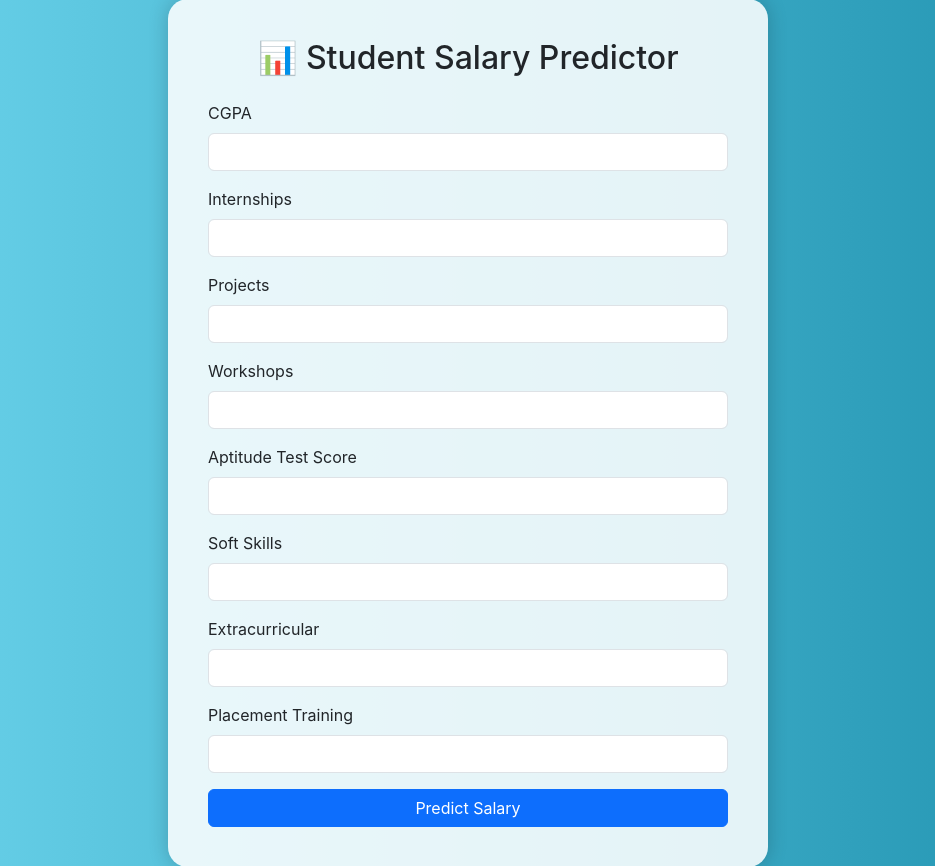
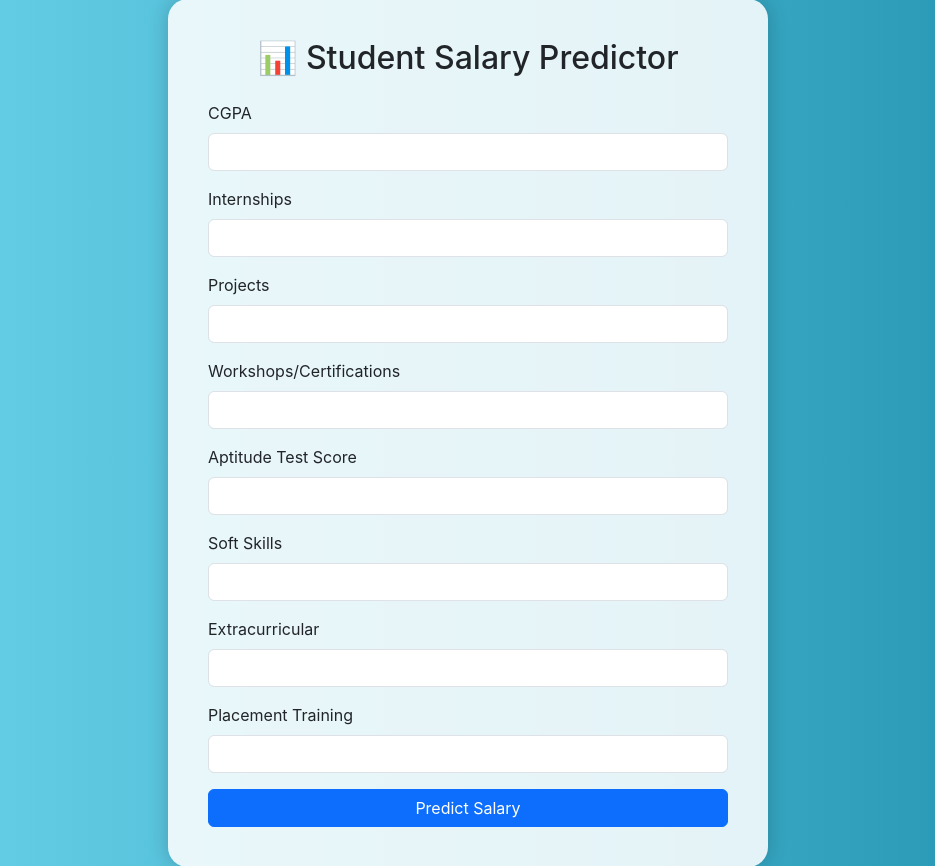
Before and after one commit to sumits234/student-salary-predictor, a Flask app: page / in a window 1280 px wide. Shown: the part 51-917 px from the top of the page, without its empty margins (172-1107 px from the left). Run offline with Flask 3, Linux system fonts and the light colour scheme; parts of the project's set-up code (start-up, migrations or seed data) failed here and were passed over.

```diff
--- a/app.py
+++ b/app.py
@@ -82,4 +82,6 @@ def predict():
                            recommended_domains=recommended_domains)
 
 if __name__ == '__main__':
-    app.run(debug=True)
+    import os
+    port = int(os.environ.get('PORT', 5000))
+    app.run(debug=True, host='0.0.0.0', port=port)
--- a/templates/index.html
+++ b/templates/index.html
@@ -23,7 +23,7 @@
   <div class="form-container">
     <h2 class="text-center mb-4">📊 Student Salary Predictor</h2>
     <form action="/predict" method="post">
-      {% for field in ['CGPA', 'Internships', 'Projects', 'Workshops', 'AptitudeTestScore', 'SoftSkills', 'Extracurricular', 'PlacementTraining'] %}
+      {% for field in ['CGPA', 'Internships', 'Projects', 'Workshops/Certifications', 'AptitudeTestScore', 'SoftSkills', 'Extracurricular', 'PlacementTraining'] %}
         <div class="mb-3">
           <label for="{{ field }}" class="form-label">{{ field.replace('TestScore',' Test Score').replace('Skills',' Skills').replace('Training',' Training') }}</label>
           <input type="number" step="any" name="{{ field }}" class="form-control" required>
```
